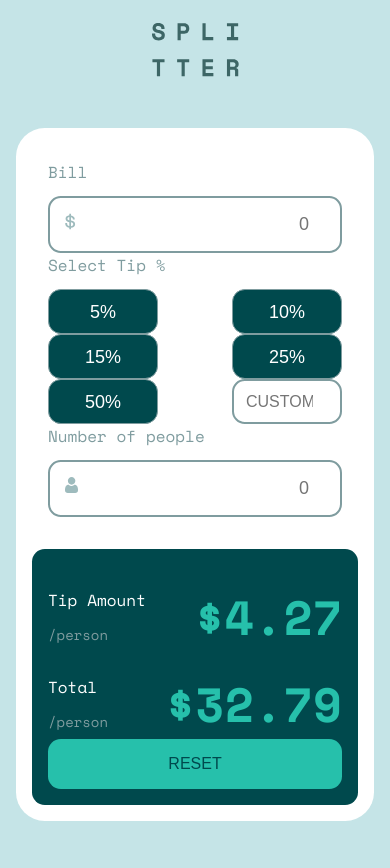
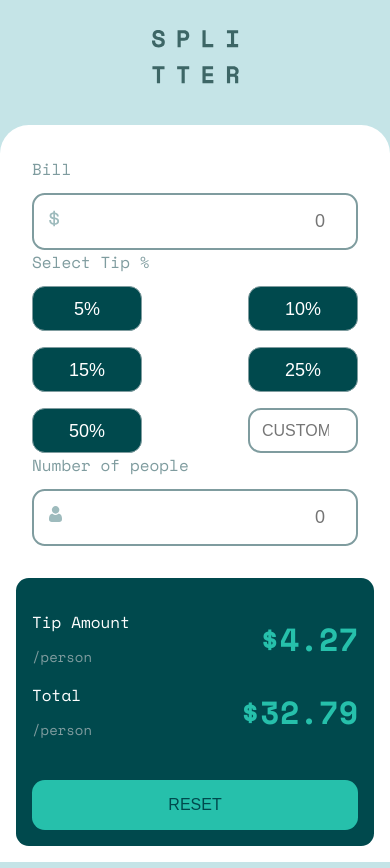
Before and after one commit to Oluwalolope/fem-tip-calculator-app, a React (Vite) app: page / in a window 390 px wide. Before the commit the page ends 844 px from the top, so only its background shows below. Built offline with nearby package versions, Linux system fonts and the light colour scheme.

Commit message:
Made it mobile responsive

```diff
--- a/src/components/Input.jsx
+++ b/src/components/Input.jsx
@@ -2,7 +2,7 @@ const Input = ({label}) => {
     return (
         <div className="inputWrapper">
             {label && <label className="label" htmlFor={label}>{label}</label>}
-            <input type="number" id={label} placeholder="0" className={label == "Bill" ? 'bill' : 'numberOfPeople'}/>
+            <input type="number" id={label} placeholder="0" className={label == "Bill" ? 'bill' : 'numberOfPeople'} step={label == "Bill" ? '0.01' : '0'} min="0" />
         </div>
     )
 }
--- a/src/index.css
+++ b/src/index.css
@@ -58,13 +58,14 @@
 html {
   background-color: var(--clr-neutral-300);
   font-family: var(--ff);
+  font-variant-numeric: tabular-nums;
 }
 
 body {
   display: grid;
   place-items: center;
   margin-inline: auto;
-  overflow-x: hidddn;
+  overflow-x: hidden;
   width: min(100% - 2rem, 800px);
   min-height: 100vh;
 }
@@ -118,6 +119,7 @@ menu {
   flex-wrap: wrap;
   min-height: 100px;
   justify-content: space-between;
+  row-gap: var(--spacing-400);
 }
 menu > button, menu > input[type = number] {
   height: 45px;
@@ -191,6 +193,7 @@ button:hover {
   transition: 500ms all ;
   background-color: var(--clr-neutral-300);
   color: var(--clr-neutral-800);
+  cursor: pointer;
 }
 
 .bill {
@@ -205,8 +208,27 @@ button:hover {
 }
 
 /* Mobile View  */
-@media (max-width: 450px) {
+@media (max-width: 600px) {
+  body {
+    margin-top: var(--spacing-600);
+    margin-inline: 0;
+    width: 100%;
+  }
   .container {
     flex-direction: column;
+    margin-top: var(--spacing-600);
+    border-bottom-left-radius: 0;
+    border-bottom-right-radius: 0;
+  }
+  menu {
+    min-width: 230px;
+    max-width: 435px;
+    margin-inline: auto;
+  }
+  .resultSection {
+    row-gap: var(--spacing-800);
+  }
+  .tipAmount {
+    font-size: var(--fs-800);
   }
 }
```
